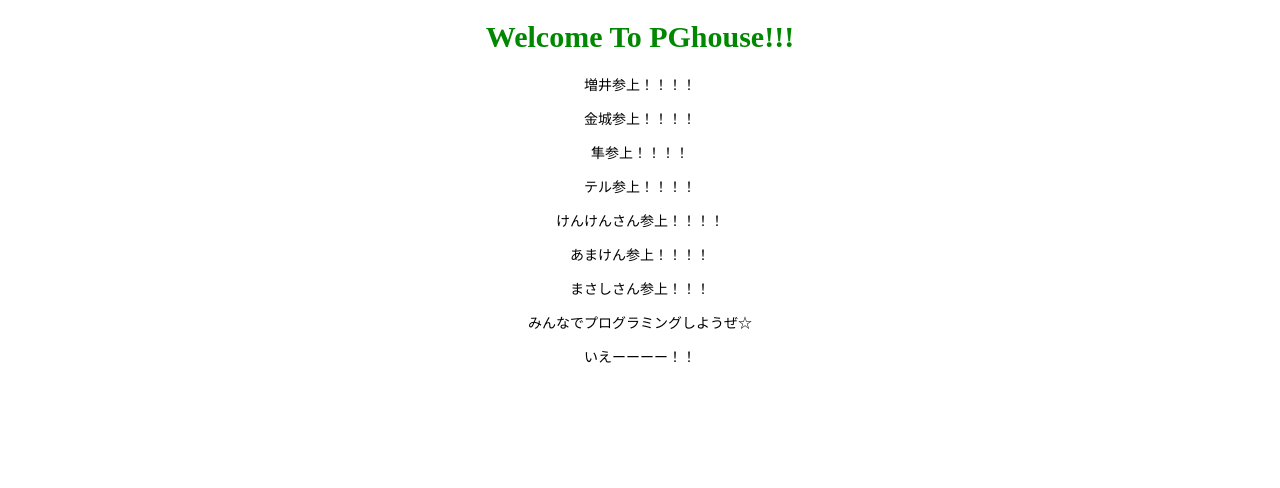
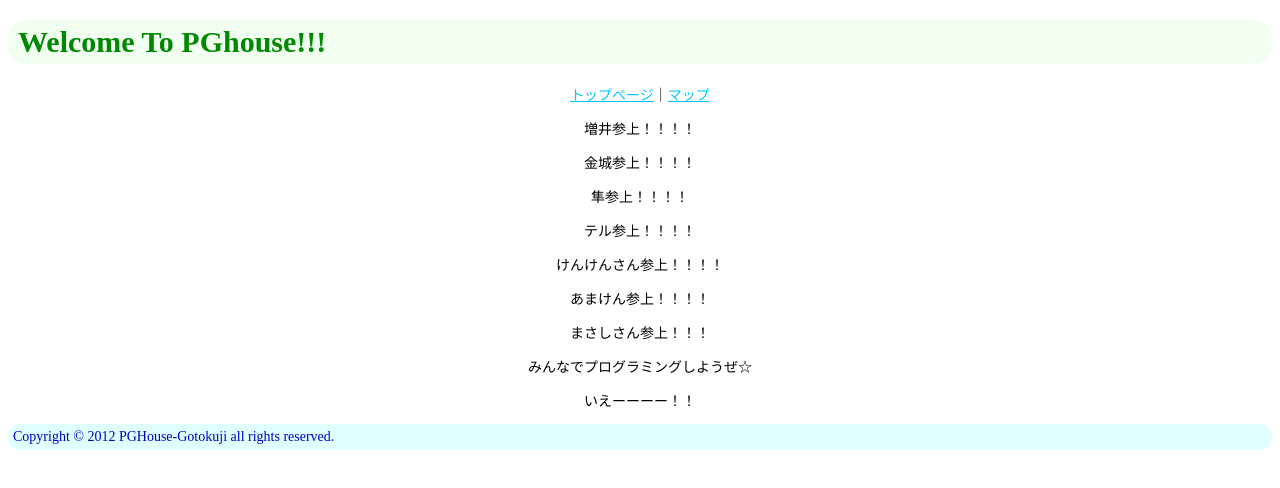
Before and after one commit to PGHouse/pgh-gotokuji, a plain HTML site: page index.html in a window 1280 px wide. Drawn offline with nearby package versions, Linux system fonts and the light colour scheme.

Commit message:
デザインちょこちょこ修正

```diff
--- a/css/style.css
+++ b/css/style.css
@@ -1,13 +1,39 @@
 body {
     font-size   : 14px;
     font-family : Meiryo UI;
+}
+
+#header {
+
 }
 
 #container {
     text-align : center;
 }
 
+#footer {
+
+}
+
+.footer {
+    color         : #0000cd;
+    background    : #e0ffff;
+    border-radius : 20px;
+    padding       : 5px;
+}
+
 h1 {
-    font-size : 30px;
-    color     : #008800;
+    font-size     : 30px;
+    color         : #008800;
+    background    : #f0fff0;
+    border-radius : 20px;
+    padding       : 5px 5px 5px 10px;
 }
+
+a {
+    color : #00C6FF;
+}
+
+a:hover {
+    color : #0000ff;
+}
--- a/index.html
+++ b/index.html
@@ -4,10 +4,15 @@
     <title>Welcome to PGHouse豪徳寺</title>
     <meta charset="UTF-8">
     <link rel="stylesheet" type="text/css" href="css/style.css" />
+    <link href="favicon.ico" type="image/x-icon" rel="icon" />
+    <script type="text/javascript" src="http://ajax.googleapis.com/ajax/libs/jquery/1.7.1/jquery.min.js"></script>
 </head>
 <body>
+<div id="header">
+    <h1>Welcome To PGhouse!!!</h1>
+</div>
 <div id="container">
-    <h1>Welcome To PGhouse!!!</h1>
+    <a href="index.html">トップページ</a>｜<a href="map.html">マップ</a>
     <p>増井参上！！！！</p>
     <p>金城参上！！！！</p>
     <p>隼参上！！！！</p>
@@ -18,5 +23,8 @@
     <p>みんなでプログラミングしようぜ☆</p>
     <p>いえーーーー！！</p>
 </div>
+<div id="footer">
+    <p class="footer">Copyright &copy; 2012 PGHouse-Gotokuji all rights reserved.</p>
+</div>
 </body>
 </html>
```
Also changed, not shown: map.html (+19 -4 lines).
